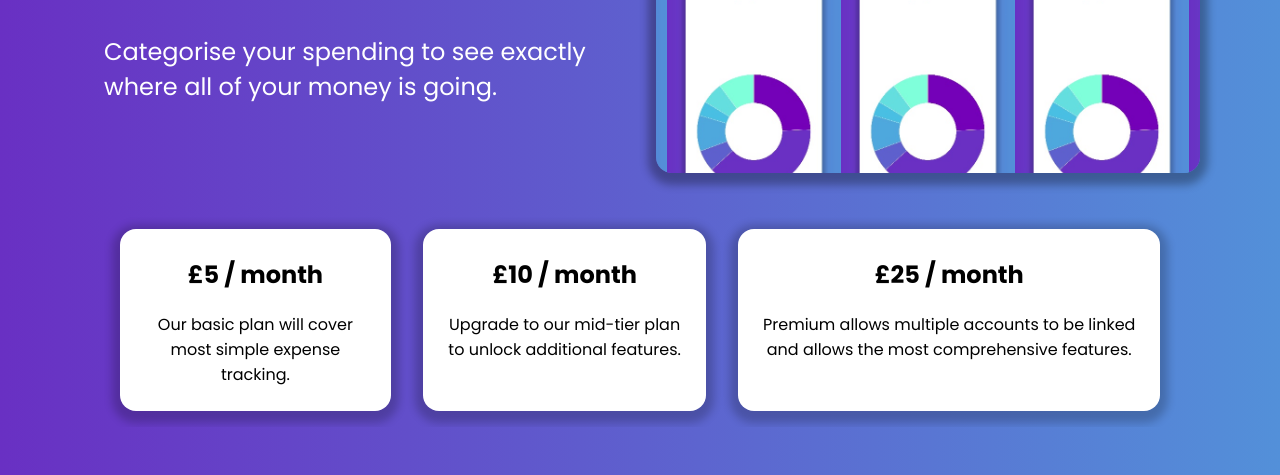
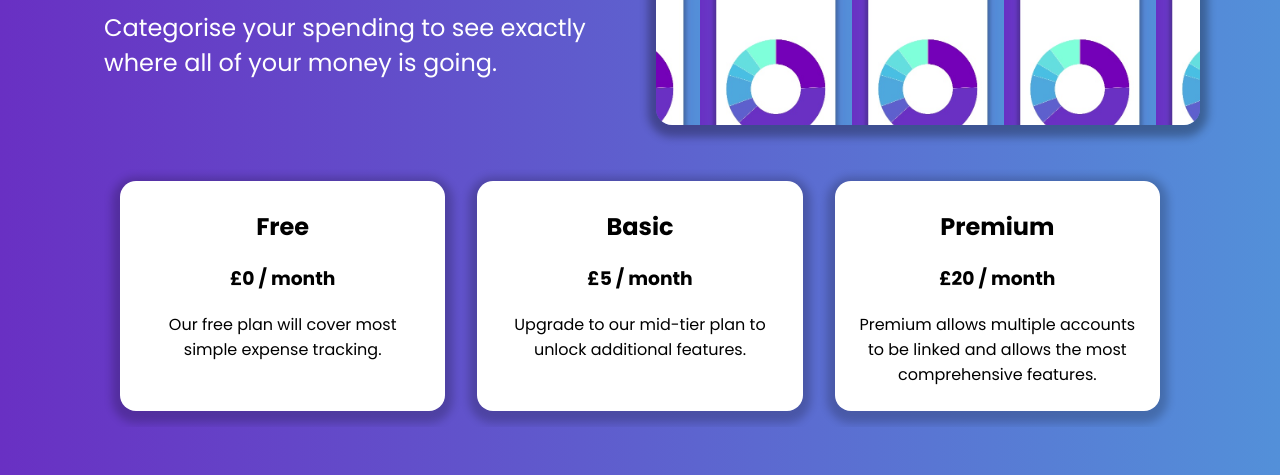
Before and after one commit to jamiecrobb/DevDosh, a website: page landing.html in a window 1280 px wide. Shown: the part 325-800 px from the top of the page. Drawn offline with Linux system fonts and the light colour scheme.

Commit message:
Changed pricing names

```diff
--- a/landing.css
+++ b/landing.css
@@ -33,6 +33,7 @@ body {
   margin: 0;
   overflow-y: scroll;
 }
+
 @media (min-width: 1200px) {
   .outer {
     max-width: 1200px;
@@ -106,6 +107,7 @@ body {
   background-color: white;
   max-height: 80vh;
   text-align: center;
+  width: 30%;
 }
 
 @media (max-width: 414px) {
--- a/landing.html
+++ b/landing.html
@@ -33,15 +33,18 @@
                 <div class="item pricing">
                     <div class="sub">
                         <div class="card 5">
-                            <h2>£5 / month</h2>
-                            <p>Our basic plan will cover most simple expense tracking.</p>
+                            <h2>Free</h2>
+                            <h3>£0 / month</h3>
+                            <p>Our free plan will cover most simple expense tracking.</p>
                         </div>
                         <div class="card 10">
-                            <h2>£10 / month</h2>
+                            <h2>Basic</h2>
+                            <h3>£5 / month</h3>
                             <p>Upgrade to our mid-tier plan to unlock additional features.</p>
                         </div>
                         <div class="card 25">
-                            <h2>£25 / month</h2>
+                            <h2>Premium</h2>
+                            <h3>£20 / month</h3>
                             <p>Premium allows multiple accounts to be linked and allows the most comprehensive features.</p>
                         </div>
                     </div>
```
